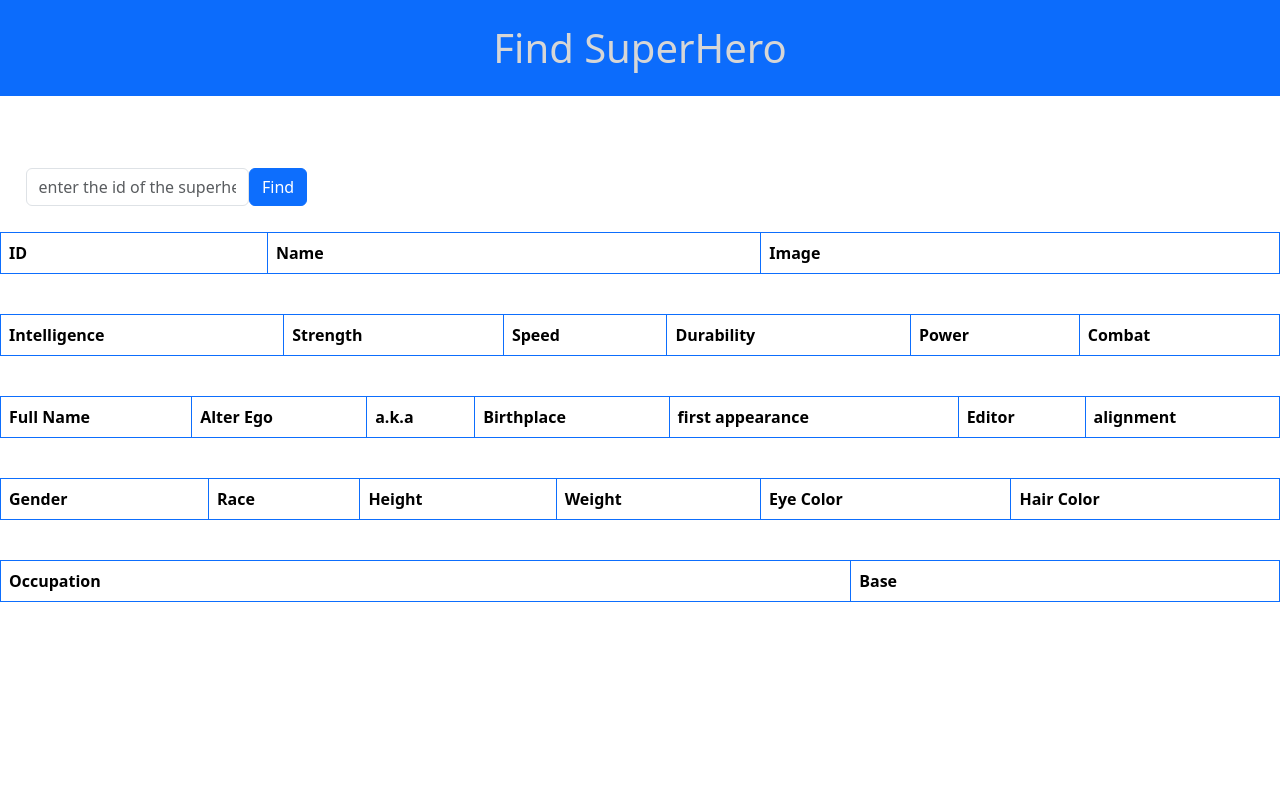
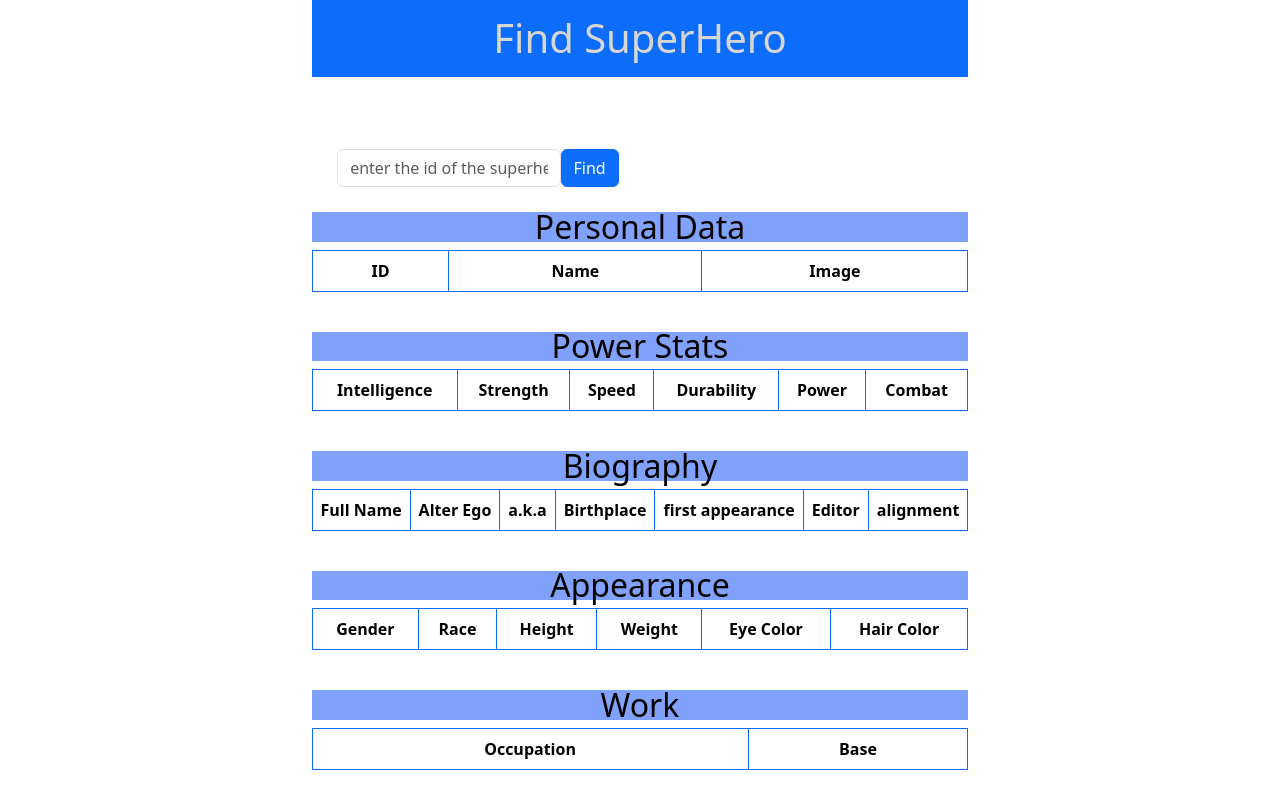
Before and after one commit to BrayanStivenMaldonado/JavaScript_MaldonadoBrayan, a plain HTML site: page Dia 7/index.html in a window 1280 px wide. Drawn offline with nearby package versions, Linux system fonts and the light colour scheme.

Commit message:
feat: :sparkles: added all the view of the data

```diff
--- a/Dia 7/index.html
+++ b/Dia 7/index.html
@@ -8,6 +8,7 @@
     <link rel="stylesheet" href="style.css">
 </head>
 <body>
+
     <h1 id="titulo">Find SuperHero</h1>
     <div id="input">
         <input type="text" class="form-control" placeholder="enter the id of the superhero" id="SuperId">
@@ -17,6 +18,7 @@
     <div id="TableContent">
         <table class="table table-bordered border-primary" id=TableName>
             <thead>
+                <h2>Personal Data</h2>
                 <tr>
                     <th>ID</th>
                     <th>Name</th>
@@ -29,6 +31,7 @@
         <br>
         <table id="TablePowerStats" class="table table-bordered border-primary">
             <thead>
+                <h2>Power Stats</h2>
                 <tr>
                     <th>Intelligence</th>
                     <th>Strength</th>
@@ -44,6 +47,7 @@
         <br>
         <table id="TableBiography" class="table table-bordered border-primary">
             <thead>
+                <h2>Biography</h2>
                 <tr>
                     <th>Full Name</th>
                     <th>Alter Ego</th>
@@ -60,6 +64,7 @@
         <br>
         <table id="TableAppearance" class="table table-bordered border-primary">
             <thead>
+                <h2>Appearance</h2>
                 <tr>
                     <th>Gender</th>
                     <th>Race</th>
@@ -75,6 +80,7 @@
         <br>
         <table id="TableWork" class="table table-bordered border-primary">
             <thead>
+                <h2>Work</h2>
                 <tr>
                     <th>Occupation</th>
                     <th>Base</th>
@@ -84,11 +90,7 @@
             </tbody>
         </table>
 
-
     </div>
-
-
-    <div id="output"></div>
 </body>
 <script src="./script.js"></script>
 <script src="https://cdn.jsdelivr.net/npm/bootstrap@5.3.3/dist/js/bootstrap.bundle.min.js" integrity="sha384-YvpcrYf0tY3lHB60NNkmXc5s9fDVZLESaAA55NDzOxhy9GkcIdslK1eN7N6jIeHz" crossorigin="anonymous"></script>
--- a/Dia 7/style.css
+++ b/Dia 7/style.css
@@ -1,16 +1,27 @@
 body{
-    display: flex;
+    display: grid;
     flex-direction: column;
     justify-content: center;
+    font-family: system-ui, -apple-system, BlinkMacSystemFont, 'Segoe UI', Roboto, Oxygen, Ubuntu, Cantarell, 'Open Sans', 'Helvetica Neue', sans-serif;
 }
 
 h1{
     background-color: #0c6cfc;
-    height: 6rem;
+    height: 6vw;
     display: flex;
     justify-content: center;
     align-items: center;
     color: rgb(214, 214, 214);
+}
+
+h2{
+    background-color: #81a2fc;
+    height: 2.3vw;
+    display: flex;
+    align-items: center;
+    justify-content: center;
+    text-align: center;
+    color: rgb(0, 0, 0);
 }
 
 #input{
@@ -22,6 +33,14 @@ h1{
     padding-bottom: 2vw;
 }
 
+#TableContent{
+    display: grid;
+    justify-content: center;
+    align-items: center;
+    text-align: center;
+}
+
 img{
-    width: 9vw;
+    width: 8vw;
+    height: 8vw;
 }
```
Also changed, not shown: Dia 7/script.js (+4 -2 lines), Dia 8/index.html (added, +15 -0 lines), Dia 8/script.js (added), Dia 8/style.css (added).
